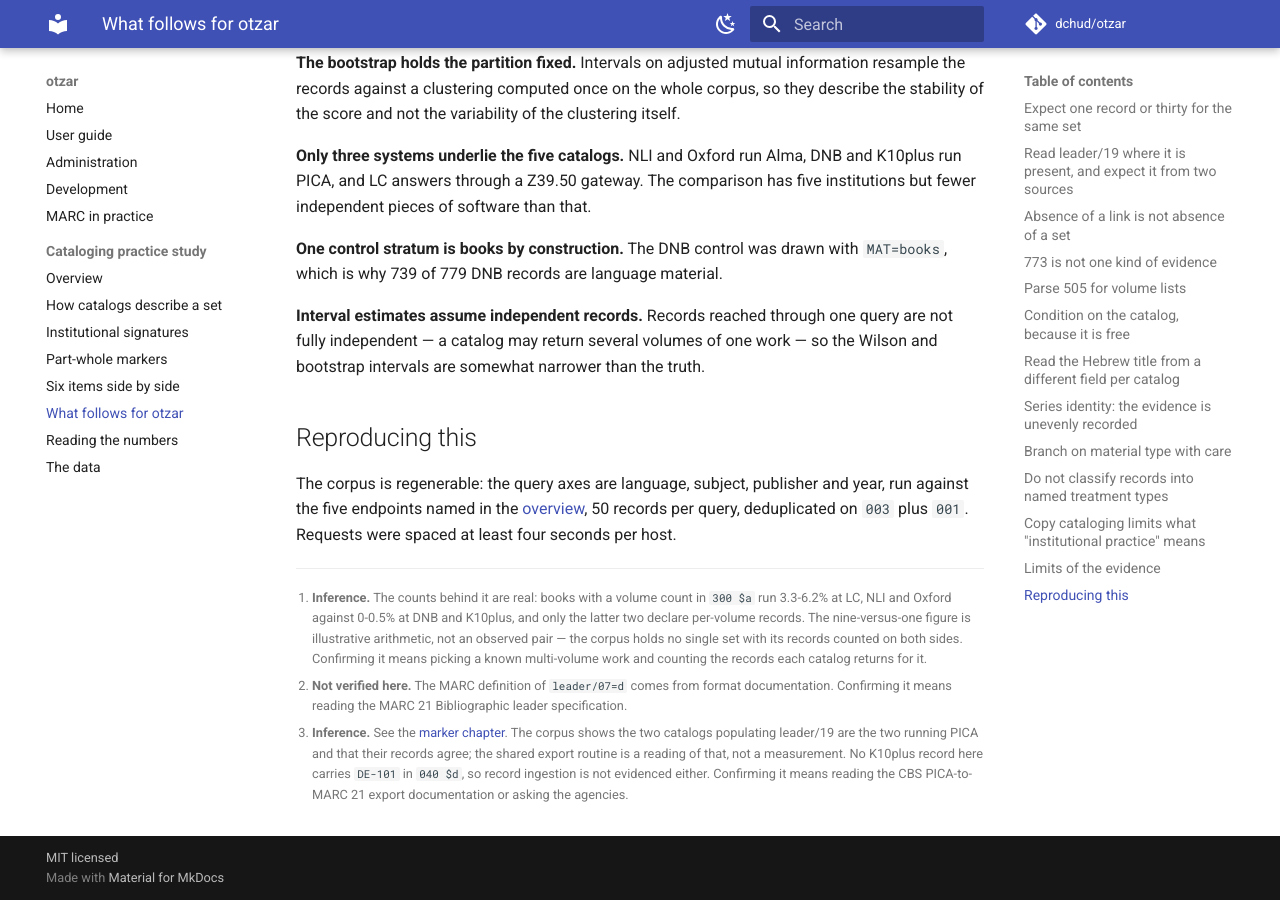
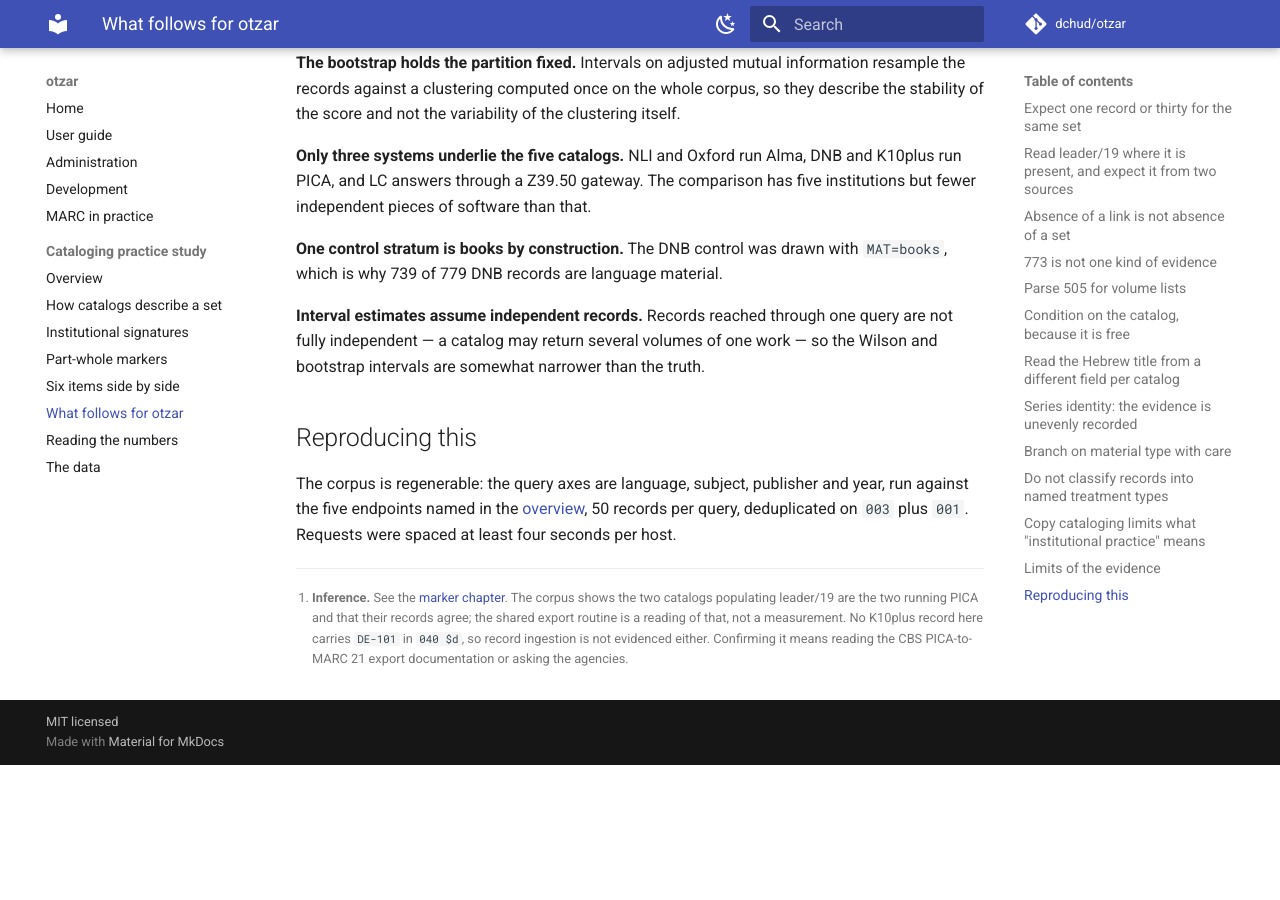
Before and after one commit to dchud/otzar, an MkDocs documentation site: the page built from docs/practice-study/implications.md, in a window 1280 px wide and 900 px high, scrolled down 5067 px. Built offline with MkDocs 1.6.1 and Material for MkDocs 9.7.7, drawn with Linux system fonts in a browser that asks for light colours; comment, search, counter and statistics services are not loaded; after the commit the page ends 5832 px from its top, so only the background shows below that.

Commit message:
docs: sweep the artifacts the restructure left behind
Three footnotes in the implications chapter were defined but no longer
referenced, stranded when the section that cited them was replaced. Two
of them, on the leader/19 evidence and the MARC definition of
leader/07=d, now belong to chapters that carry their own copies. The
third asserted that the corpus held no set counted on both sides, which
the set survey has since counted: the chapter above it already said
thirty-one records against one, so the file contradicted itself.

The marker chapter invented an eight-volume commentary arriving as nine
records or one. That was arithmetic standing in for an observation, and
the observation now exists, so it cites Entsiklopedyah talmudit and the
real figures instead.

Verified in the same pass that every figure is referenced, every
published data file is described, every chapter is in the navigation,
every script is documented in its README and every documented script
exists.

```diff
--- a/docs/practice-study/implications.md
+++ b/docs/practice-study/implications.md
@@ -261,18 +261,7 @@ publisher and year, run against the five endpoints named in the
 [overview](index.md), 50 records per query, deduplicated on `003`
 plus `001`. Requests were spaced at least four seconds per host.
 
-[^onemany]: **Inference.** The counts behind it are real: books with a
-    volume count in `300 $a` run 3.3-6.2% at LC, NLI and Oxford against
-    0-0.5% at DNB and K10plus, and only the latter two declare
-    per-volume records. The nine-versus-one figure is illustrative
-    arithmetic, not an observed pair — the corpus holds no single set
-    with its records counted on both sides. Confirming it means picking
-    a known multi-volume work and counting the records each catalog
-    returns for it.
 
-[^l07d]: **Not verified here.** The MARC definition of `leader/07=d`
-    comes from format documentation. Confirming it means reading the
-    MARC 21 Bibliographic leader specification.
 
 [^pica]: **Inference.** See the [marker chapter](markers.md). The
     corpus shows the two catalogs populating leader/19 are the two
```
Also changed, not shown: other parts of docs/practice-study/implications.md (+1 -1 lines), docs/practice-study/markers.md (+3 -11 lines).
